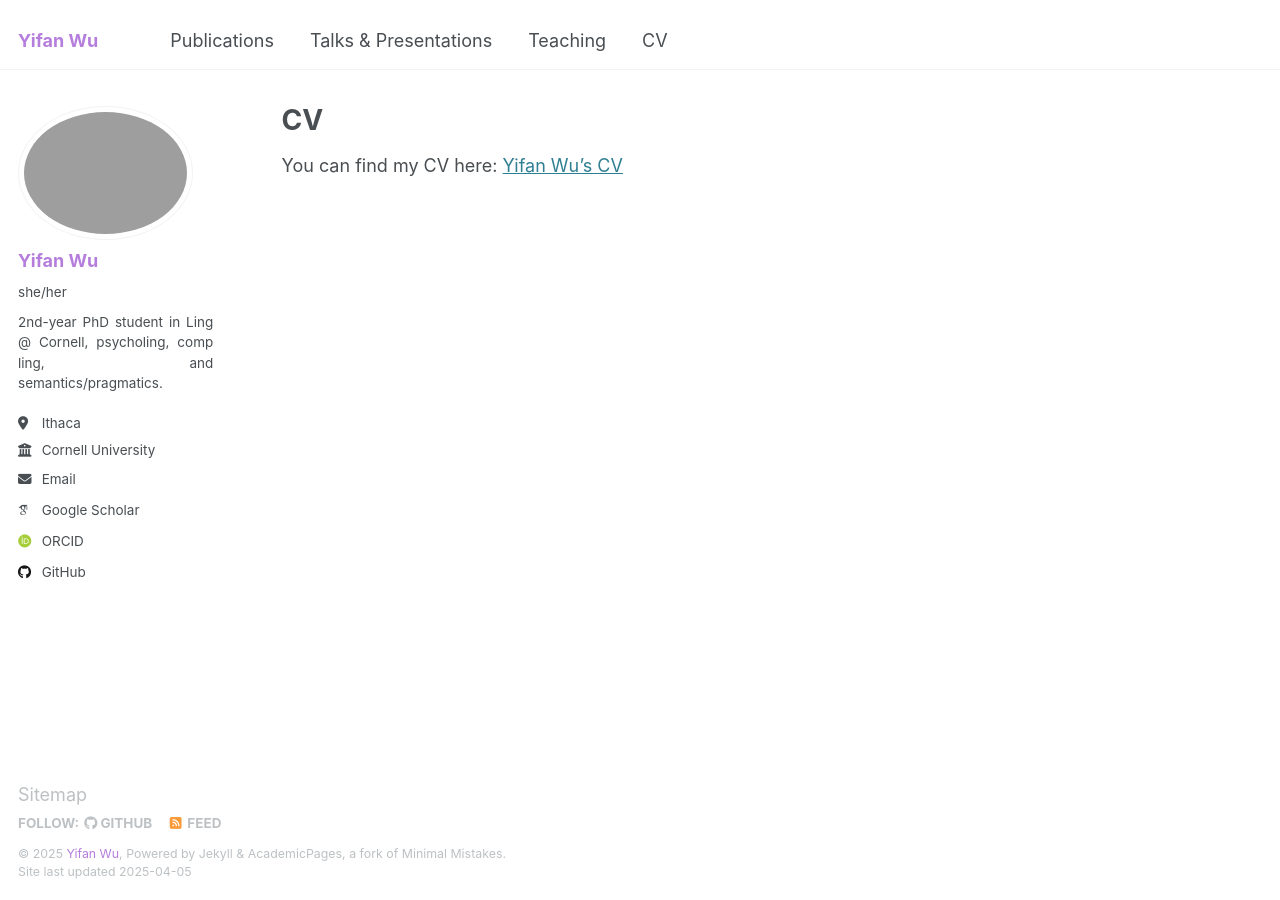
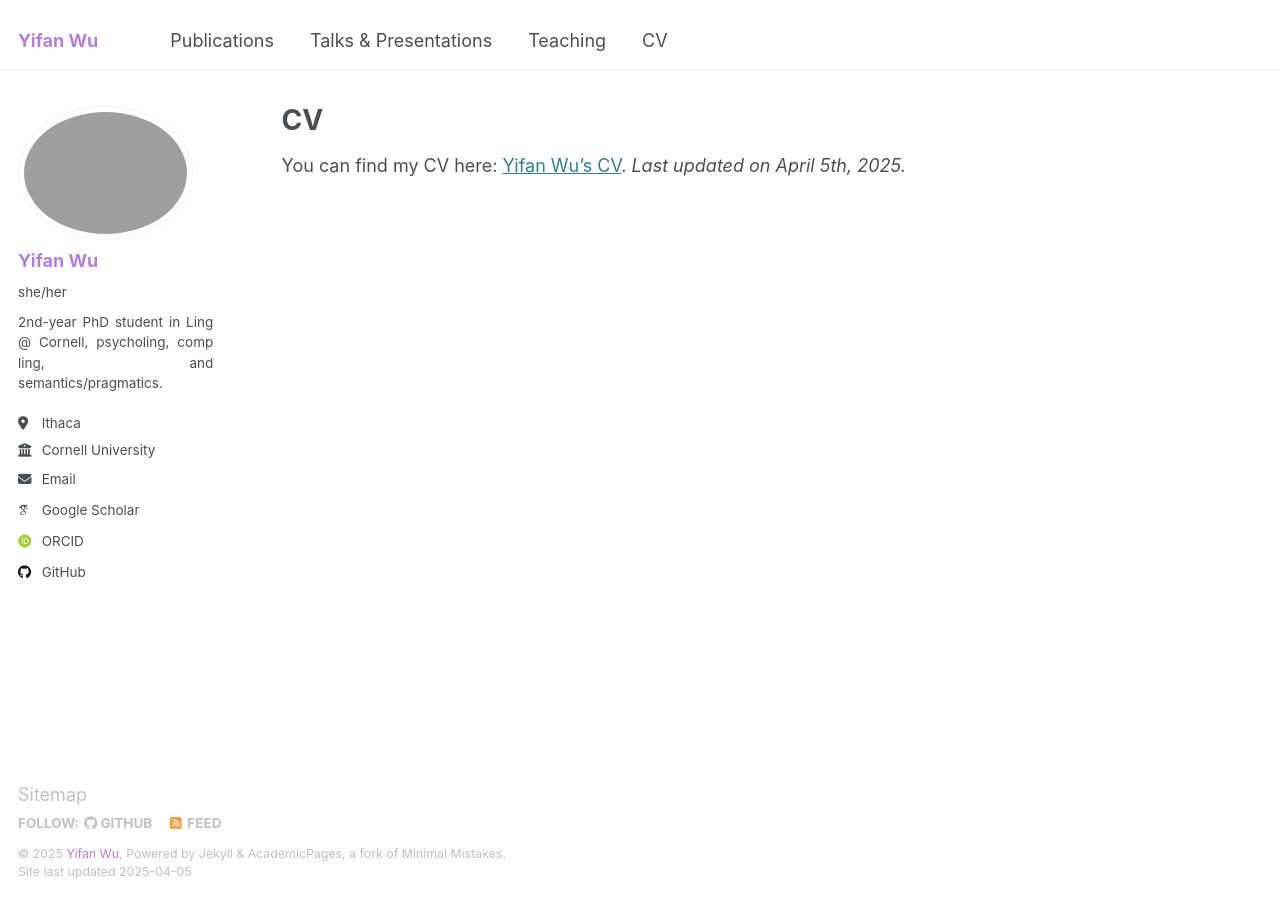
Before and after one commit to lynn-yifanwu-ling/lynn-yifanwu-ling.github.io, a Jekyll site: the page built from _pages/cv.md, in a window 1280 px wide. Built offline with Jekyll 4.4.1, drawn with Linux system fonts in a browser that asks for light colours; some web fonts are replaced.

Commit message:
Update cv.md

```diff
--- a/_pages/cv.md
+++ b/_pages/cv.md
@@ -9,4 +9,4 @@ redirect_from:
 
 {% include base_path %}
 
-You can find my CV here: [Yifan Wu's CV](/files/Yifan Wu_CV.pdf)
+You can find my CV here: [Yifan Wu's CV](/files/Yifan Wu_CV.pdf). *Last updated on April 5th, 2025.*
```
